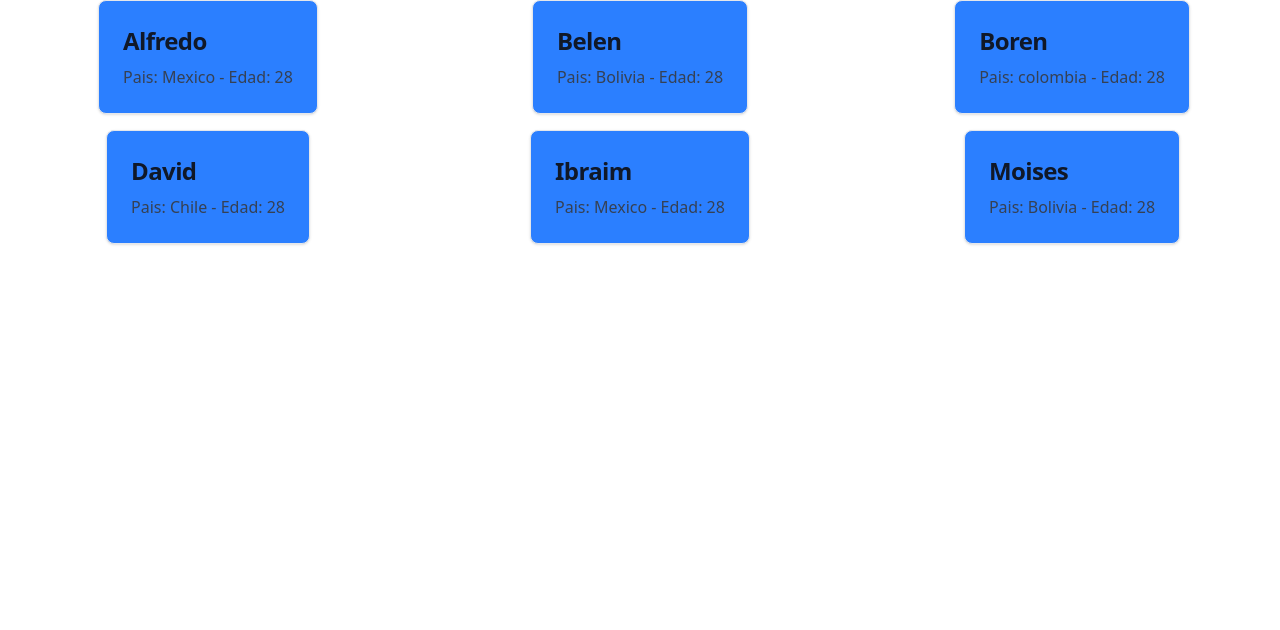
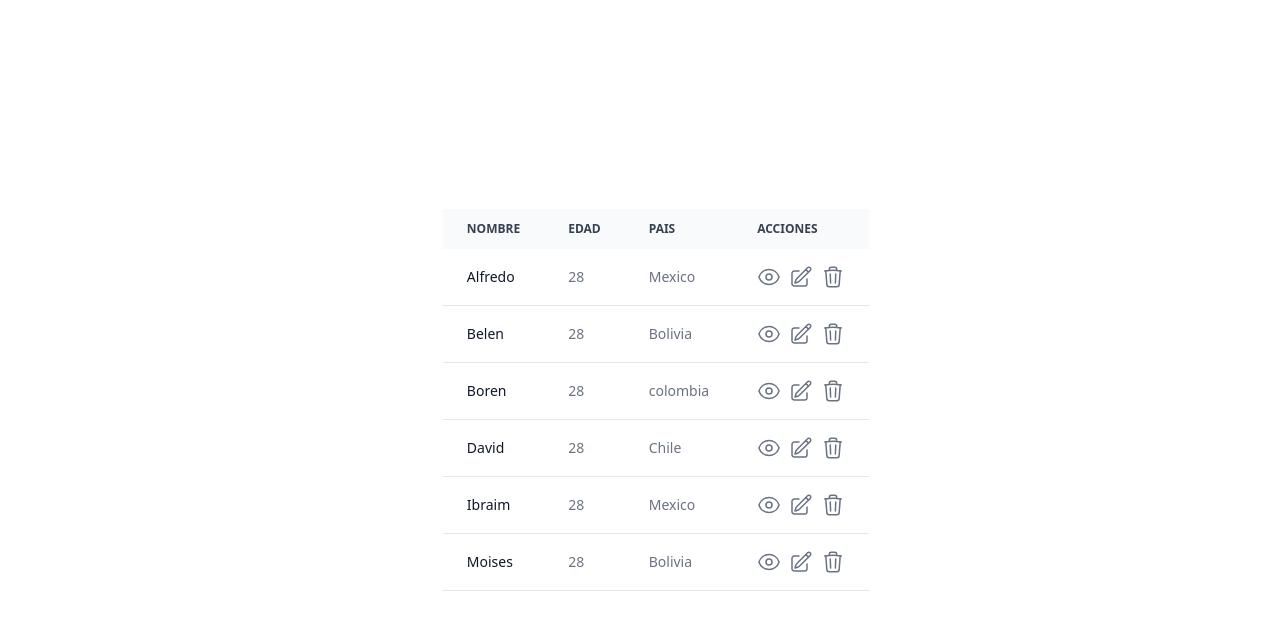
Before and after one commit to kevindandrew/funval-G6, a website: page dia-19/index.html in a window 1280 px wide. Drawn offline with Linux system fonts and the light colour scheme.

Commit message:
agregando tabla dinámica para mostrar estudiantes con nombre, edad y país en main.js; actualizando el HTML para incluir la tabla

```diff
--- a/dia-19/index.html
+++ b/dia-19/index.html
@@ -7,7 +7,7 @@
     <script src="./main.js" defer></script>
     <title>Document</title>
   </head>
-  <body>
+  <body class="h-screen flex items-center justify-center">
     <!-- <h1 id="titulo" class="titu">hola mundo</h1>
     <h2 class="titu">hola kevin</h2>
     <img
@@ -32,5 +32,23 @@
       id="contenedor-estudiantes"
       class="grid grid-cols-1 place-items-center gap-4 md:grid-cols-2 lg:grid-cols-3"
     ></div>
+
+    <div class="relative overflow-x-auto">
+      <table
+        class="w-full text-sm text-left rtl:text-right text-gray-500 dark:text-gray-400 p-20"
+      >
+        <thead
+          class="text-xs text-gray-700 uppercase bg-gray-50 dark:bg-gray-700 dark:text-gray-400"
+        >
+          <tr class="">
+            <th scope="col" class="px-6 py-3">Nombre</th>
+            <th scope="col" class="px-6 py-3">Edad</th>
+            <th scope="col" class="px-6 py-3">Pais</th>
+            <th scope="col" class="px-6 py-3">Acciones</th>
+          </tr>
+        </thead>
+        <tbody id="cuerpo-tabla"></tbody>
+      </table>
+    </div>
   </body>
 </html>
--- a/dia-19/main.js
+++ b/dia-19/main.js
@@ -91,8 +91,13 @@ let estudiantesFunval = [
     pais: "Bolivia",
     edad: 28,
   },
+  {
+    nombre: "job",
+    pais: "Bolivia",
+    edad: 28,
+  },
 ];
-let contendor = document.querySelector("#contenedor-estudiantes");
+/* let contendor = document.querySelector("#contenedor-estudiantes");
 
 estudiantesFunval.forEach((estudiante) => {
   contendor.innerHTML += `
@@ -101,7 +106,7 @@ estudiantesFunval.forEach((estudiante) => {
     <p class="font-normal text-gray-700 dark:text-gray-400">Pais: ${estudiante.pais} - Edad: ${estudiante.edad}</p>
     </a>
 `;
-});
+}); */
 
 /*
     el profesor kevin necesita ver la lista de estudiantes en una tabla
@@ -109,3 +114,36 @@ estudiantesFunval.forEach((estudiante) => {
     nombre edad y pais crear una tabla de forma dinamica q cargue los datos
     de los objetos de la lista estudiantes Funval
 */
+
+let tabla = document.querySelector("#cuerpo-tabla");
+
+estudiantesFunval.forEach((est) => {
+  if (est.nombre.length >= 5) {
+    tabla.innerHTML += ` <tr
+            class="bg-white border-b dark:bg-gray-800 dark:border-gray-700 border-gray-200"
+          >
+            <td
+              scope="row"
+              class="px-6 py-4 font-medium text-gray-900 whitespace-nowrap dark:text-white"
+            >
+              ${est.nombre}
+            </td>
+            <td class="px-6 py-4">${est.edad}</td>
+            <td class="px-6 py-4">${est.pais}</td>
+            <td class="px-6 py-4 flex gap-2">
+            <svg xmlns="http://www.w3.org/2000/svg" fill="none" viewBox="0 0 24 24" stroke-width="1.5" stroke="currentColor" class="size-6">
+            <path stroke-linecap="round" stroke-linejoin="round" d="M2.036 12.322a1.012 1.012 0 0 1 0-.639C3.423 7.51 7.36 4.5 12 4.5c4.638 0 8.573 3.007 9.963 7.178.07.207.07.431 0 .639C20.577 16.49 16.64 19.5 12 19.5c-4.638 0-8.573-3.007-9.963-7.178Z" />
+            <path stroke-linecap="round" stroke-linejoin="round" d="M15 12a3 3 0 1 1-6 0 3 3 0 0 1 6 0Z" />
+            </svg>
+
+            <svg xmlns="http://www.w3.org/2000/svg" fill="none" viewBox="0 0 24 24" stroke-width="1.5" stroke="currentColor" class="size-6">
+            <path stroke-linecap="round" stroke-linejoin="round" d="m16.862 4.487 1.687-1.688a1.875 1.875 0 1 1 2.652 2.652L10.582 16.07a4.5 4.5 0 0 1-1.897 1.13L6 18l.8-2.685a4.5 4.5 0 0 1 1.13-1.897l8.932-8.931Zm0 0L19.5 7.125M18 14v4.75A2.25 2.25 0 0 1 15.75 21H5.25A2.25 2.25 0 0 1 3 18.75V8.25A2.25 2.25 0 0 1 5.25 6H10" />
+            </svg>
+            <svg xmlns="http://www.w3.org/2000/svg" fill="none" viewBox="0 0 24 24" stroke-width="1.5" stroke="currentColor" class="size-6">
+            <path stroke-linecap="round" stroke-linejoin="round" d="m14.74 9-.346 9m-4.788 0L9.26 9m9.968-3.21c.342.052.682.107 1.022.166m-1.022-.165L18.16 19.673a2.25 2.25 0 0 1-2.244 2.077H8.084a2.25 2.25 0 0 1-2.244-2.077L4.772 5.79m14.456 0a48.108 48.108 0 0 0-3.478-.397m-12 .562c.34-.059.68-.114 1.022-.165m0 0a48.11 48.11 0 0 1 3.478-.397m7.5 0v-.916c0-1.18-.91-2.164-2.09-2.201a51.964 51.964 0 0 0-3.32 0c-1.18.037-2.09 1.022-2.09 2.201v.916m7.5 0a48.667 48.667 0 0 0-7.5 0" />
+            </svg>
+
+            </td>
+          </tr>`;
+  }
+});
```
Also changed, not shown: dia-19/output.css.
